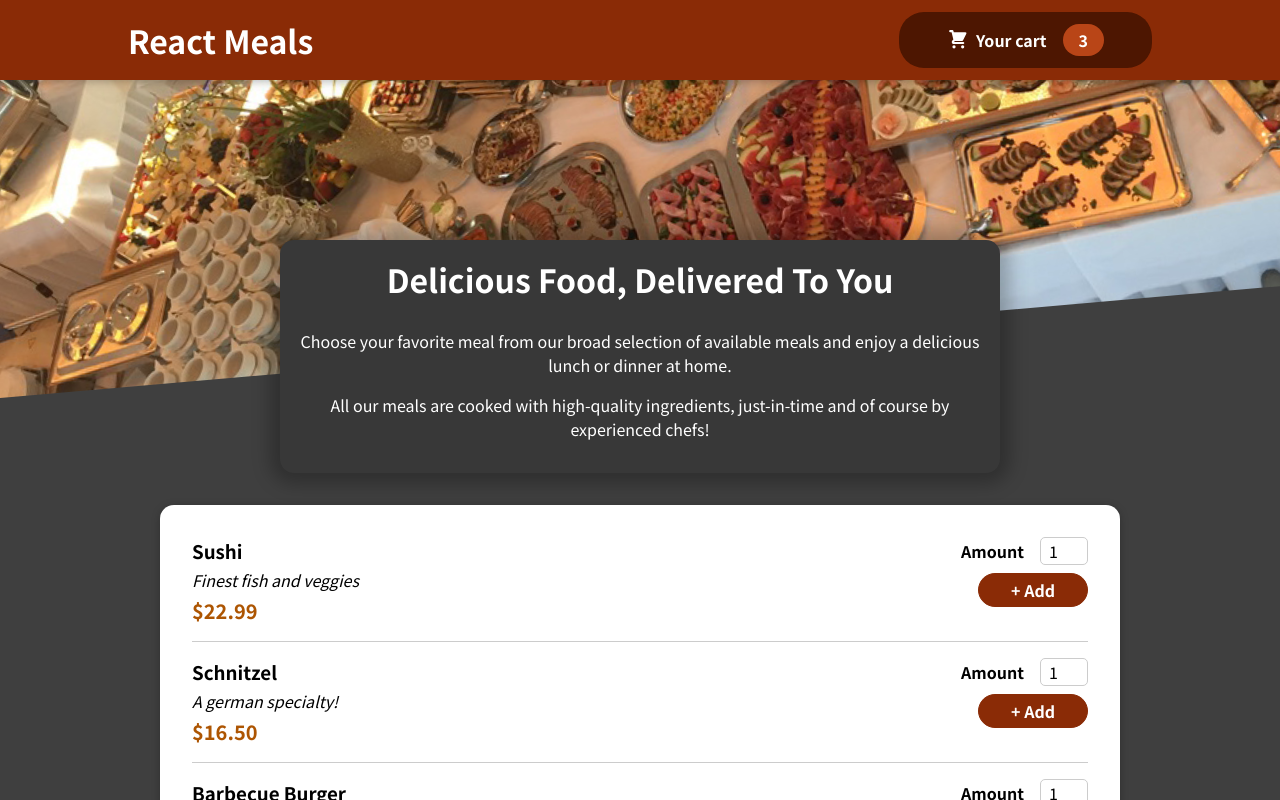
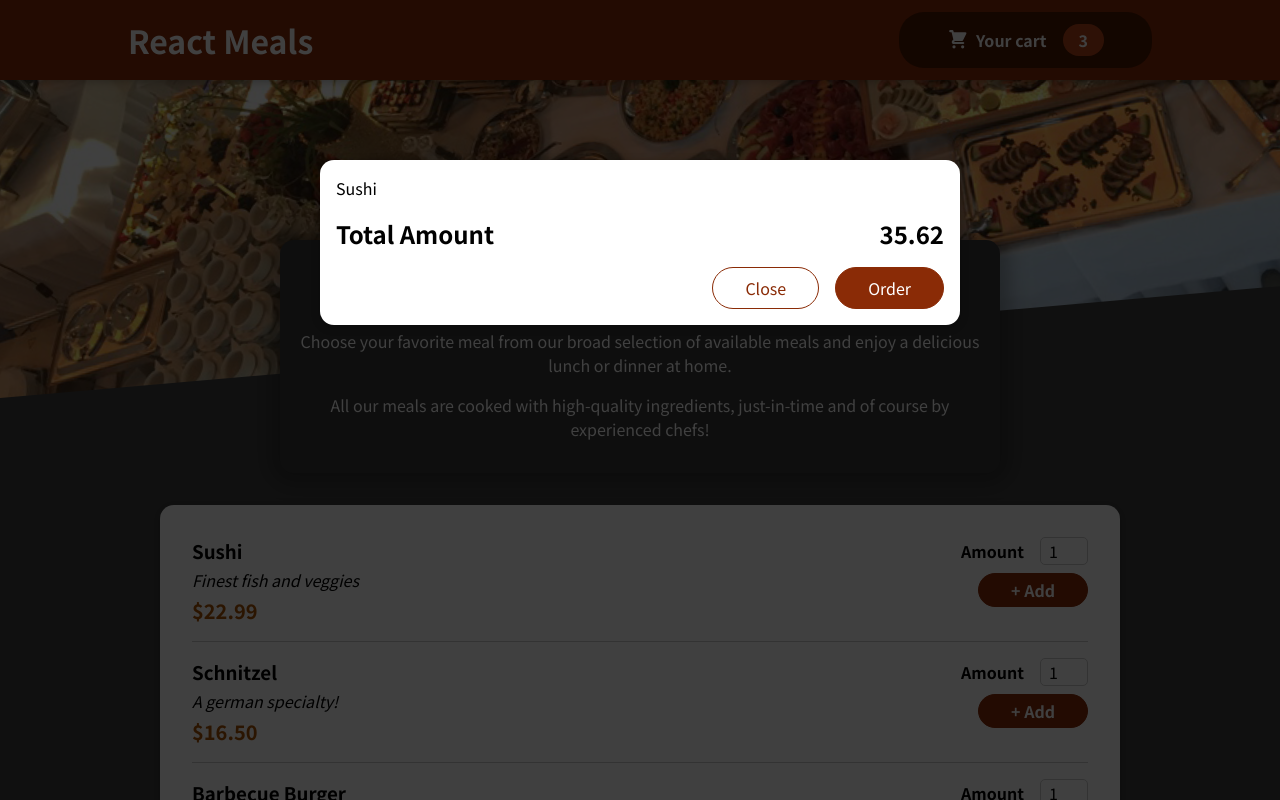
Before and after one commit to KickerJoe/Food-order-app, a React (Create React App) app: page / in a window 1280 px wide. Shown: the top 800 px of the page. Built offline with nearby package versions, Linux system fonts and the light colour scheme.

Commit message:
added a static modal with hardcoded cart item

```diff
--- a/public/index.html
+++ b/public/index.html
@@ -28,6 +28,7 @@
   </head>
   <body>
     <noscript>You need to enable JavaScript to run this app.</noscript>
+    <div id="overlays"></div>
     <div id="root"></div>
     <!--
       This HTML file is a template.
--- a/src/App.js
+++ b/src/App.js
@@ -1,15 +1,16 @@
 import { React, Fragment } from 'react';
 import Header from "./components/Layout/Header";
 import Meals from './components/Meals/Meals';
+import Cart from './components/Cart/Cart';
 function App() {
   return (
-    <div>
+    <Fragment>
+      <Cart />
       <Header />
       <main>
         <Meals />
       </main>
-
-    </div>
+    </Fragment>
   );
 }
 
--- a/src/components/Cart/Cart.js
+++ b/src/components/Cart/Cart.js
@@ -0,0 +1,24 @@
+import Modal from '../UI/Modal';
+import classes from './Cart.module.css';
+
+const Cart = (props) => {
+    const cartItems = <ul className={classes['cart-items']}>{
+        [{ id: 'c1', name: 'Sushi', amount: 2, price: 12.99},
+    ].map((item)=> <li>{item.name}</li>)}</ul>;
+
+    return(
+        <Modal>
+            {cartItems}
+            <div className={classes.total}>
+                <span>Total Amount</span>
+                <span>35.62</span>
+            </div>
+            <div className={classes.actions}>
+                <button className={classes['button--alt']}>Close</button>
+                <button className={classes.button}>Order</button>
+            </div>
+        </Modal>
+    );
+};
+
+export default Cart;
--- /dev/null
+++ b/src/components/Cart/Cart.module.css
@@ -0,0 +1,46 @@
+.cart-items {
+    list-style: none;
+    margin: 0;
+    padding: 0;
+    max-height: 20rem;
+    overflow: auto;
+}
+
+.total {
+    display: flex;
+    justify-content: space-between;
+    align-items: center;
+    font-weight: bold;
+    font-size: 1.5rem;
+    margin: 1rem 0;
+}
+
+.actions {
+    text-align: right;
+}
+
+.actions button {
+    font: inherit;
+    cursor: pointer;
+    background-color: transparent;
+    border: 1px solid #8a2b06;
+    padding: 0.5rem 2rem;
+    border-radius: 25px;
+    margin-left: 1rem;
+}
+
+.actions button:hover,
+.actions button:active {
+    background-color: #5a1a01;
+    border-color: #5a1a01;
+    color: white;
+}
+
+.actions .button--alt {
+    color: #8a2b06;
+}
+
+.actions .button {
+    background-color: #8a2b06;
+    color: white;
+}
--- /dev/null
+++ b/src/components/UI/Modal.js
@@ -0,0 +1,24 @@
+import classes from './Modal.module.css';
+import  ReactDOM  from 'react-dom';
+
+const Backdrop = (props) => {
+    return <div className={classes.backdrop}></div>
+};
+
+const ModalOverlay = (props) => {
+    return <div className={classes.modal}>
+        <div className={classes.content}>{props.children}</div>
+    </div>
+};
+
+const portalElement = document.getElementById('overlays');
+const Modal = (props) => {
+    return(
+        <>
+            {ReactDOM.createPortal(<Backdrop />, portalElement)}
+            {ReactDOM.createPortal(<ModalOverlay>{props.children}</ModalOverlay>, portalElement)}
+        </>
+    );
+};
+
+export default Modal;
--- /dev/null
+++ b/src/components/UI/Modal.module.css
@@ -0,0 +1,41 @@
+.backdrop {
+    position: fixed;
+    top: 0;
+    left: 0;
+    width: 100%;
+    height: 100vh;
+    z-index: 20;
+    background-color: rgba(0, 0, 0, 0.75);
+}
+
+.modal {
+    position: fixed;
+    top: 20vh;
+    left: 5%;
+    width: 90%;
+    background-color: white;
+    padding: 1rem;
+    border-radius: 14px;
+    box-shadow: 0 2px 8px rgba(0, 0, 0, 0.25);
+    z-index: 30;
+    animation: slide-down 300ms ease-out forwards;
+}
+
+@media (min-width: 768px) {
+    .modal {
+        width: 40rem;
+        left: calc(50% - 20rem);
+    }
+}
+
+@keyframes slide-down {
+    from {
+        opacity: 0;
+        transform: translateY(-3rem);
+    }
+
+    to {
+        opacity: 1;
+        transform: translateY(0);
+    }
+}
```
Also changed, not shown: 1 other file (tests, documents, lock files or other folders).
